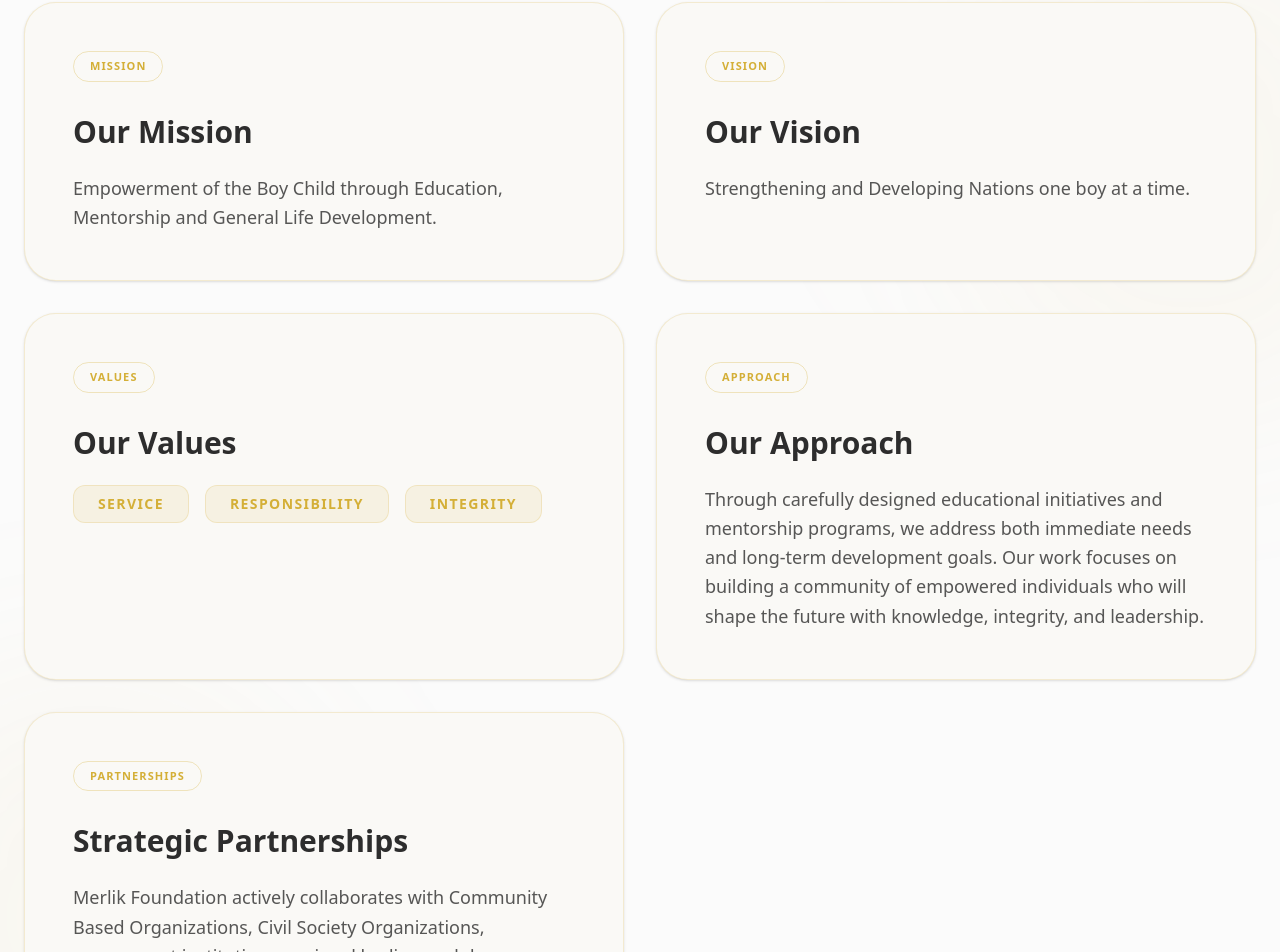
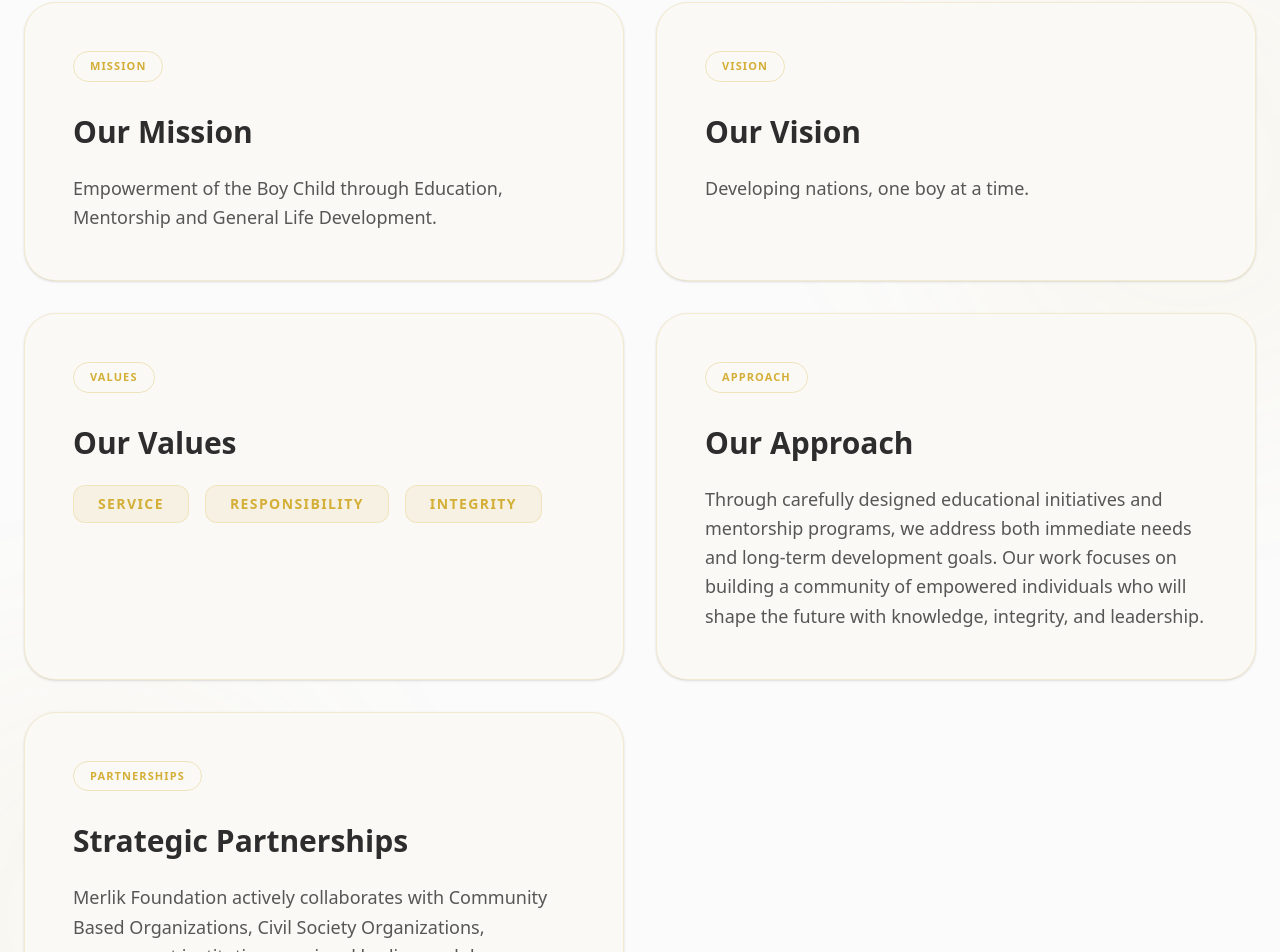
Before and after one commit to foundationmerlik/webapp, a Next.js app: page /about in a window 1280 px wide. Shown: the part 2187-3139 px from the top of the page. Built offline with nearby package versions, Linux system fonts and the light colour scheme; a web font is replaced by a local one.

Commit message:
UI: Finalized vision statement wording

```diff
--- a/src/app/(site)/about/page.tsx
+++ b/src/app/(site)/about/page.tsx
@@ -164,7 +164,7 @@ export default function About() {
                                 Our Vision
                             </h3>
                             <p className="text-foreground/80 font-sans leading-relaxed text-lg font-medium">
-                                Strengthening and Developing Nations one boy at a time.
+                                Developing nations, one boy at a time.
                             </p>
                         </div>
 
```
